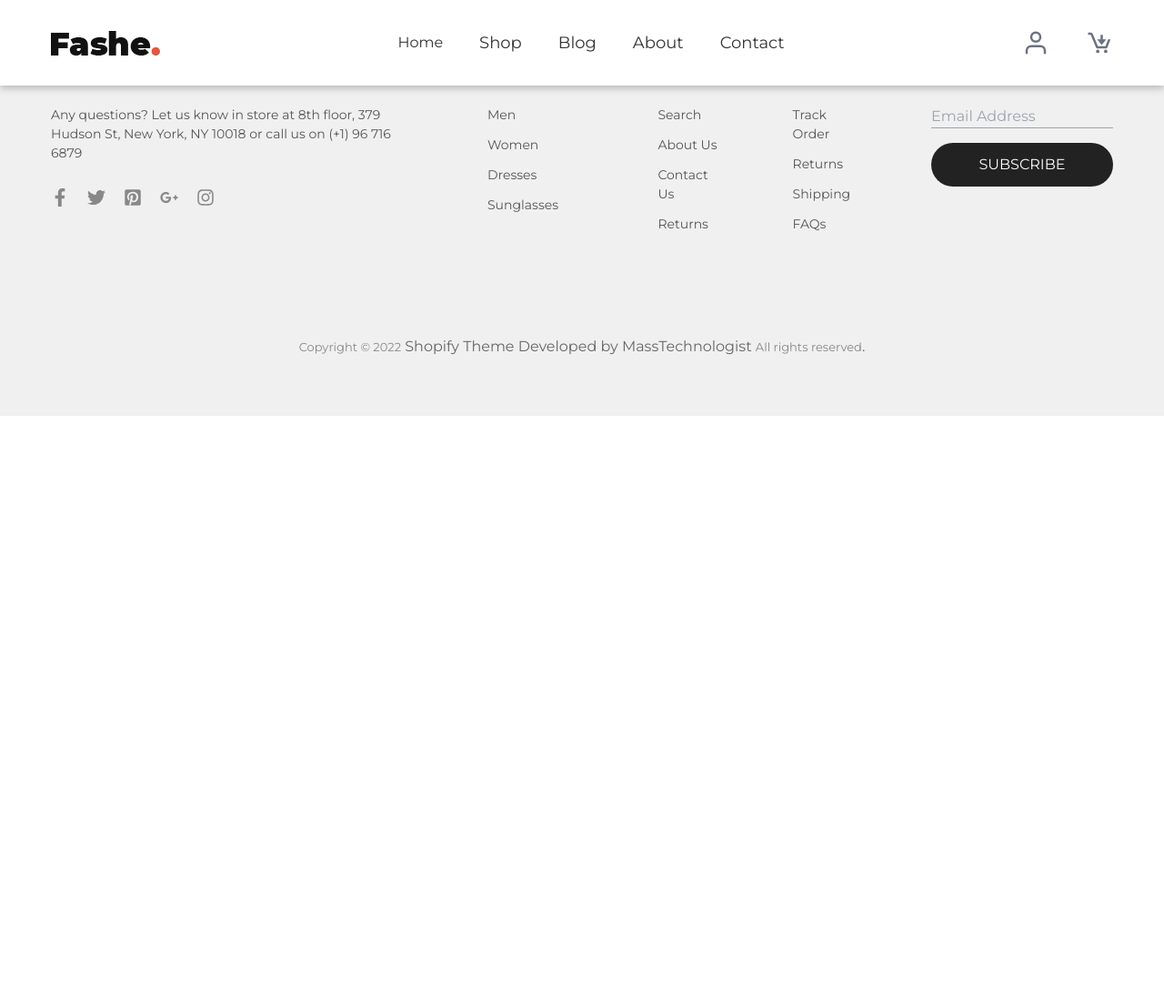
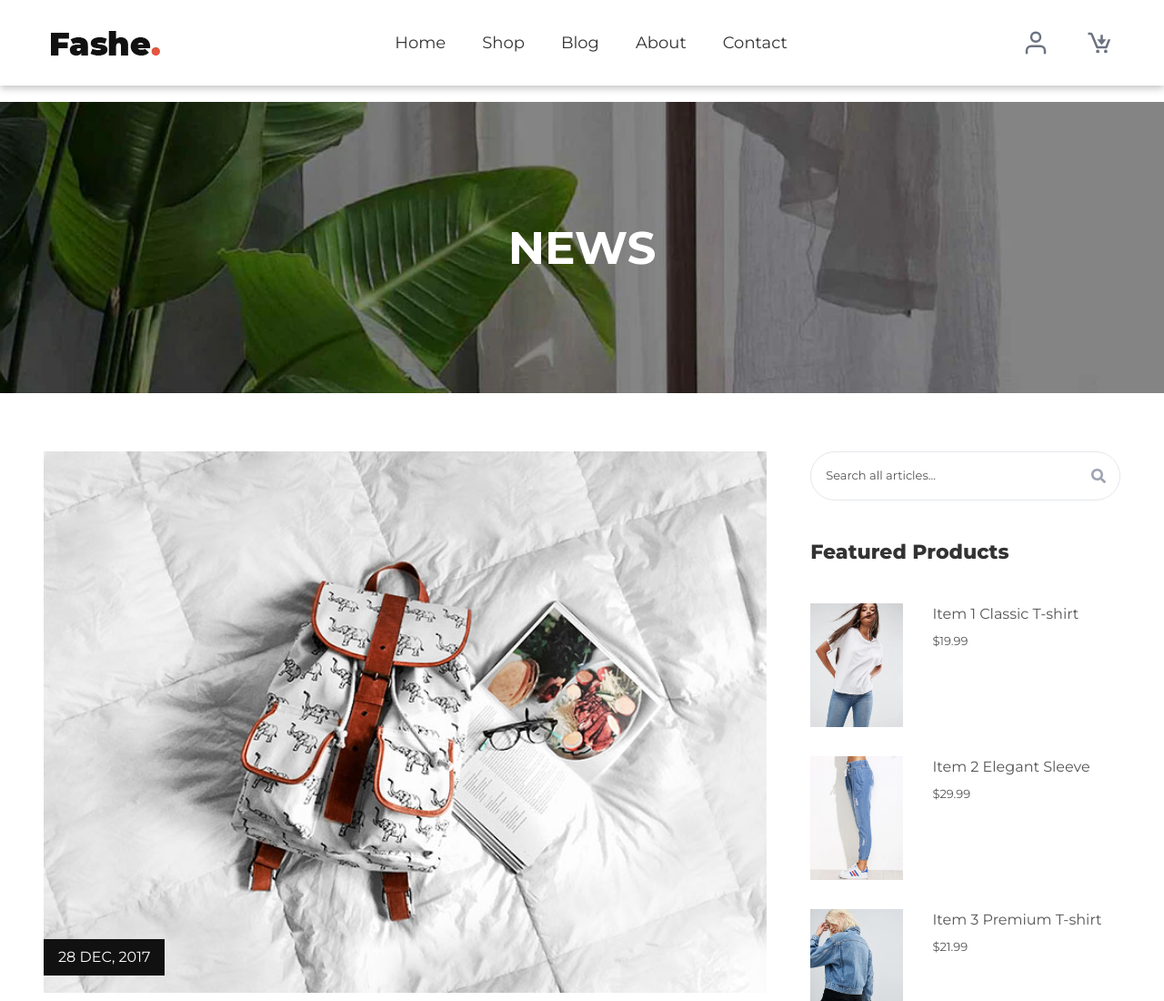
Before and after one commit to imanee11/final-project-react-Imane-El-Ouannnae, a React (Create React App) app: page /blog in a window 1280 px wide. Shown: the top 1100 px of the page at 91% size. Before the commit the page ends 800 px from the top, so only its background shows below. Built offline with nearby package versions, Linux system fonts and the light colour scheme.

Commit message:
added contact

```diff
--- a/src/App.js
+++ b/src/App.js
@@ -5,6 +5,7 @@
 import Footer from './layouts/footer';
 import About from './pages/about';
 import Contact from './pages/contact';
+import Blog from './pages/blog';
 
 const App = () => {
   return (
@@ -14,6 +15,7 @@
         <Route path='/' element={<Home/>}/>
         <Route path='/about' element={<About/>}/>
         <Route path='/contact' element={<Contact/>}/>
+        <Route path='/blog' element={<Blog/>}/>
       </Routes>
       <Footer/>
     </>
--- /dev/null
+++ b/src/components/blog/blogPage.jsx
@@ -0,0 +1,90 @@
+import React from 'react';
+import { images } from '../../constants';
+import { blog } from '../../constants/data';
+import { FaSearch } from 'react-icons/fa'
+import { products } from '../../constants/data';
+import { FaLongArrowAltRight } from "react-icons/fa";
+
+const BlogPage = () => {
+    return (
+        <>
+        <div className='pt-[14vh]'>
+            {/* section 1 */}
+            <section>
+                <div className='relative'>
+                    <img src={images.blogbanner} alt="" className='object-cover h-[40vh] w-[100vw]'/>
+                    <div className='absolute top-[50%] left-[50%] transform -translate-x-1/2 -translate-y-1/2 '>
+                        <p className='font-bold text-[50px] text-[#fff] '>NEWS</p>
+                    </div>
+                </div>
+            </section>
+
+            <section className='flex gap-12 py-16 px-12'>
+                {/* left part */}
+                <div className='w-[70%] '>
+                    <div className='flex flex-col gap-8 '>
+                        {
+                            blog.map((e) => (
+                            <div className='w-[100%] overflow-hidden'>
+                                <div className='overflow-hidden relative'>
+                                    <img src={images[e.pic]} alt="" className='w-[100%] transition-all duration-300 ease-in-out hover:scale-110'/>
+                                    <div className='absolute top-[90%]'>
+                                        <p className='bg-[#111] text-[#fff] py-2 px-4 '>28 DEC, 2017</p>
+                                    </div>
+                                </div>
+                                <p className='text-[#333] font-semibold text-[18px] py-4 '>{e.title} </p>
+                                <p className='text-[#888] pb-4 '>{e.by}</p>
+                                <p className='text-[#888]'>{e.description}</p>
+                                <p className='flex items-center gap-2 pt-3 text-[#555] transition duration-500 hover:text-[#e65540] cursor-pointer'>Continue Reading <FaLongArrowAltRight/></p>
+                            </div>
+                            ))
+                        }
+
+
+                    </div>
+
+
+                </div>
+
+
+                {/* right part */}
+                <div className='w-[30%] '>
+                    <div className='relative'>
+                        <input type="text" name="" id="" className='w-[100%] border-[1px] border-gray-200 p-4 placeholder:text-[#555] text-[13px] rounded-full ' placeholder='Search all articles...'/>
+                        <FaSearch className="absolute right-4 top-1/2 transform -translate-y-1/2 text-gray-400" />
+                    </div>
+                    <p className='text-[#333] text-[22px] font-extrabold pt-10 pb-10 '>Featured Products</p>
+
+                    <div className='felx flex-col gap-8 '>
+                        {
+                            products.slice(0,5).map((e) => (
+                                <div className='w-[100%] flex gap-8 pb-8 '>
+                                    <div className='w-[30%]'>
+                                        <img src={images[e.img]} alt="" className='w-[100%]' />
+                                    </div>
+                                    <div>
+                                        <p className='text-[#555] pb-2 transition duration-500 hover:text-[#e65540] cursor-pointer'>{e.name}</p>
+                                        <p className='text-[#555] text-[13px] pb-2'>${e.price}</p>
+                                    </div>
+                                </div>
+                            ))
+                        }
+
+                    </div>
+
+                    <p className='text-[#333] text-[22px] font-extrabold pt-10 pb-10 '>Tags Cloud</p>
+                    <div className='flex gap-3'>
+                        <button className='border-[1px] border-[#888] text-[#888] px-4 py-1 rounded-full transition duration-500 hover:text-[#e65540] hover:border-[#e65540] '>crafts</button>
+                        <button className='border-[1px] border-[#888] text-[#888] px-4 py-1 rounded-full transition duration-500 hover:text-[#e65540] hover:border-[#e65540] '>street style</button>
+
+                    </div>
+
+                </div>
+            </section>
+
+        </div>
+        </>
+    );
+};
+
+export default BlogPage;
--- a/src/constants/image.jsx
+++ b/src/constants/image.jsx
@@ -28,5 +28,6 @@
     blog2 :require ('../assets/images/blog-02.jpg'),
     blog3 :require ('../assets/images/blog-03.jpg'),
     aboutbanner : require ('../assets/images/about_top.webp'),
+    blogbanner : require ('../assets/images/blog_top.webp'),
 
 }
--- a/src/layouts/navBar.jsx
+++ b/src/layouts/navBar.jsx
@@ -23,12 +23,18 @@
                 {/* links div */}
                 <div className='links'>
                     <ul className='flex items-center gap-10'>
-                        <li onClick={() => {navigate("/")}} className='flex items-center justify-between cursor-pointer text-[#333]'>
+                        <li
+                            onClick={() => {navigate("/")}}
+                            className='flex items-center justify-between cursor-pointer text-[#333] text-[18px]'>
                             Home
                             <div className='icon'><IoIosArrowForward/></div>
                         </li>
                         <li className='cursor-pointer text-[#333] text-[18px] '>Shop</li>
-                        <li className='cursor-pointer text-[#333] text-[18px]'>Blog</li>
+                        <li
+                            onClick={() => {navigate("/blog")}}
+                            className='cursor-pointer text-[#333] text-[18px]'>
+                            Blog
+                        </li>
                         <li
                             onClick={() => {navigate("/about")}}
                             className='cursor-pointer text-[#333] text-[18px]'>
--- /dev/null
+++ b/src/pages/blog.jsx
@@ -0,0 +1,13 @@
+import React from 'react';
+import BlogPage from '../components/blog/blogPage';
+
+const Blog = () => {
+    return (
+        <>
+        <BlogPage/>
+
+        </>
+    );
+};
+
+export default Blog;
```
Also changed, not shown: src/assets/images/blog_top.webp (added).
